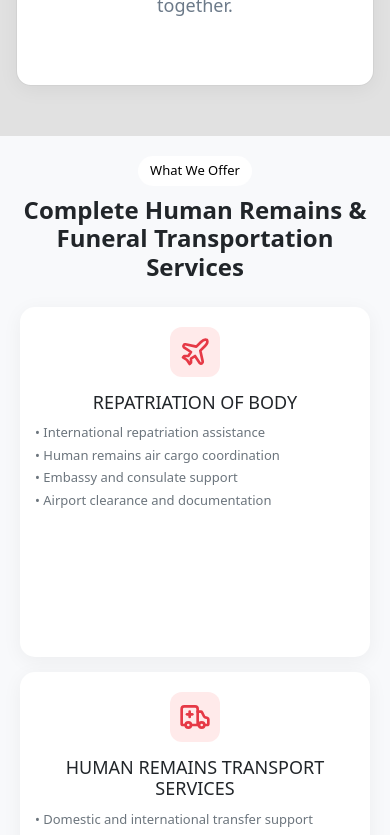
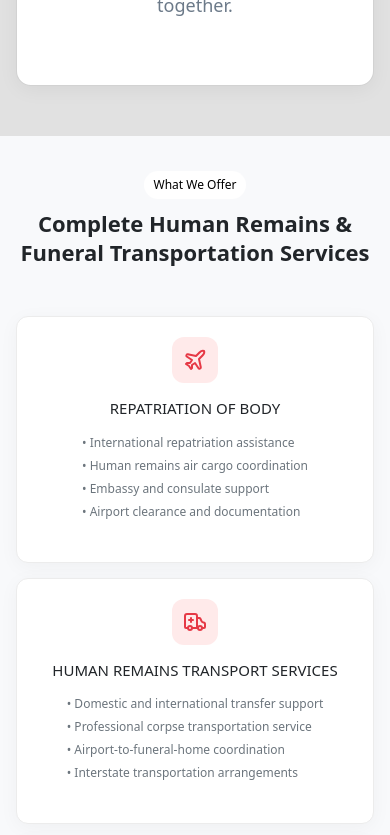
Before and after one commit to Humancare11/HMR, a React (Vite) app: page /dead-body-transfer in a window 390 px wide. Shown: the part 4800-5635 px from the top of the page. Built offline with nearby package versions, Linux system fonts and the light colour scheme.

Commit message:
mum page final

```diff
--- a/src/ads/demo.css
+++ b/src/ads/demo.css
@@ -307,7 +307,7 @@ body {
 }
 
 .urgent-strip p {
-    margin-bottom: 15px;
+  margin-bottom: 15px;
   font-size: clamp(1rem, 3vw, 35px);
   color: white;
 }
@@ -363,7 +363,7 @@ body {
   text-align: center;
   box-shadow: 0 4px 20px rgba(0, 0, 0, 0.05);
   transition: 0.3s ease;
-   width: 100%;
+  width: 100%;
   min-height: 300px;
 }
 
@@ -448,24 +448,45 @@ body {
 
 /* GRID */
 .demo-services-grid {
-  display: flex;
-  gap: 25px;
-  align-items: center;
-  flex-wrap: wrap;
-  justify-content: center;
+  display: grid;
+  grid-template-columns: repeat(4, 1fr);
+  gap: 24px;
+  margin-top: 40px;
 }
 
 /* CARD */
 .demo-service-card {
-  background: #ffffff;
+  /* background: #ffffff;
   border-radius: 15px;
   padding: 30px 20px;
   width: 100%;
-max-width: 300px;
-min-height: 350px;
+  max-width: 300px;
+  min-height: 350px;
   text-align: left;
   box-shadow: 0 4px 20px rgba(0, 0, 0, 0.05);
-  transition: 0.3s ease;
+  transition: 0.3s ease; */
+
+  background: #ffffff;
+  border-radius: 18px;
+  padding: 35px 28px;
+  text-align: center;
+
+  display: flex;
+  flex-direction: column;
+  align-items: center;
+  justify-content: flex-start;
+
+  min-height: 200px;
+
+  width: 280px;
+
+  border: 1px solid #ececec;
+
+  box-shadow: 0 4px 20px rgba(0, 0, 0, 0.04);
+
+  transition:
+    transform 0.3s ease,
+    box-shadow 0.3s ease;
 }
 
 .demo-service-card:hover {
@@ -489,7 +510,7 @@ min-height: 350px;
 /* TEXT */
 .demo-service-card h3 {
   font-size: 18px;
-  margin-bottom: 10px;
+  margin-bottom: 15px;
   text-align: center;
 
 
@@ -503,46 +524,175 @@ min-height: 350px;
 .demo-service-card ul li {
   font-size: 14px;
   color: #6c757d;
+  text-align: left;
   margin-bottom: 6px;
 }
 
+
 /* Responsive Media Queries */
-
-/* Tablet */
+/* =========================================================
+   RESPONSIVENESS - SERVICES SECTION
+========================================================= */
+
+/* LARGE LAPTOP */
+@media (max-width: 1200px) {
+
+  .demo-services-container {
+    max-width: 100%;
+  }
+
+  .demo-services-grid {
+    grid-template-columns: repeat(4, 1fr);
+    gap: 20px;
+  }
+
+  .demo-service-card {
+    width: 100%;
+    min-width: 0;
+    padding: 32px 22px;
+  }
+
+}
+
+/* LAPTOP / TABLET */
 @media (max-width: 1024px) {
+
   .demo-services-section {
-    padding: 60px 20px;
+    padding: 55px 20px;
+  }
+
+  .demo-service-main-heading {
+    font-size: 30px;
+    line-height: 1.3;
+  }
+
+  .demo-description {
+    font-size: 15px;
+    line-height: 1.7;
+    margin-bottom: 35px;
   }
 
   .demo-services-grid {
-    gap: 20px;
-  }
-}
-
-/* Mobile */
+    grid-template-columns: repeat(2, 1fr);
+    gap: 22px;
+    margin-top: 35px;
+  }
+
+  .demo-service-card {
+    width: 100%;
+    min-height: 100%;
+    padding: 30px 24px;
+  }
+
+  .demo-service-card h3 {
+    font-size: 18px;
+    line-height: 1.4;
+  }
+
+  .demo-service-card ul li {
+    font-size: 14px;
+    line-height: 1.7;
+  }
+
+}
+
+/* TABLET */
 @media (max-width: 768px) {
+
   .demo-services-section {
-    padding: 40px 20px;
+    padding: 50px 18px;
+  }
+
+  .service-tag {
+    font-size: 13px;
+    padding: 5px 12px;
   }
 
   .demo-service-main-heading {
     font-size: 28px;
+    margin-bottom: 18px;
+  }
+
+  .demo-description {
+    font-size: 14px;
+    margin-bottom: 30px;
   }
 
   .demo-services-grid {
-    flex-direction: column;
-    gap: 20px;
+    grid-template-columns: repeat(2, 1fr);
+    gap: 18px;
+    margin-top: 30px;
   }
 
   .demo-service-card {
     width: 100%;
-    max-width: 350px;
-    height: auto;
-    padding: 25px 20px;
+    padding: 28px 20px;
+    border-radius: 16px;
+  }
+
+  .demo-services-icon-box {
+    width: 54px;
+    height: 54px;
+    margin-bottom: 14px;
+  }
+
+  .demo-services-icon-box svg {
+    width: 26px;
+    height: 26px;
+  }
+
+  .demo-service-card h3 {
+    font-size: 17px;
+    margin-bottom: 14px;
+  }
+
+  .demo-service-card ul li {
+    font-size: 13px;
+    line-height: 1.6;
+    margin-bottom: 5px;
+  }
+
+}
+
+/* MOBILE */
+@media (max-width: 576px) {
+
+  .demo-services-section {
+    padding: 40px 16px;
+  }
+
+  .service-tag {
+    font-size: 12px;
+    padding: 5px 10px;
+  }
+
+  .demo-service-main-heading {
+    font-size: 24px;
+    line-height: 1.3;
+    margin-bottom: 16px;
+  }
+
+  .demo-description {
+    font-size: 14px;
+    line-height: 1.6;
+    margin-bottom: 24px;
+  }
+
+  .demo-services-grid {
+    grid-template-columns: 1fr;
+    gap: 18px;
+    margin-top: 25px;
+  }
+
+  .demo-service-card {
+    width: 100%;
+    min-height: auto;
+    padding: 24px 18px;
+    border-radius: 14px;
   }
 
   .demo-service-card:hover {
-    transform: none;
+    transform: translateY(-4px);
   }
 
   .demo-services-icon-box {
@@ -550,33 +700,32 @@ min-height: 350px;
     height: 50px;
   }
 
+  .demo-services-icon-box svg {
+    width: 24px;
+    height: 24px;
+  }
+
   .demo-service-card h3 {
-    font-size: 20px;
+    font-size: 16px;
+    line-height: 1.5;
   }
 
   .demo-service-card ul li {
-    font-size: 14px;
-    margin-bottom: 4px;
-  }
-}
-
-/* Small Mobile */
-@media (max-width: 480px) {
+    font-size: 13px;
+    line-height: 1.5;
+  }
+
+}
+
+/* SMALL MOBILE */
+@media (max-width: 400px) {
+
   .demo-services-section {
-    padding: 20px 15px;
+    padding: 35px 12px;
   }
 
   .demo-service-main-heading {
-    font-size: 24px;
-  }
-
-  .demo-description {
-    font-size: 16px;
-  }
-
-  .service-tag {
-    font-size: 13px;
-    padding: 5px 12px;
+    font-size: 22px;
   }
 
   .demo-services-grid {
@@ -585,18 +734,24 @@ min-height: 350px;
 
   .demo-service-card {
     padding: 20px 15px;
+    border-radius: 12px;
   }
 
   .demo-service-card h3 {
-    font-size: 18px;
+    font-size: 15px;
   }
 
   .demo-service-card ul li {
-    font-size: 13px;
-    margin-bottom: 3px;
-  }
-}
-
+    font-size: 12px;
+    line-height: 1.5;
+  }
+
+  .demo-services-icon-box {
+    width: 46px;
+    height: 46px;
+  }
+
+}
 
 /* section 5: why */
 .demo-why-section {
@@ -1308,6 +1463,7 @@ min-height: 350px;
   gap: 16px;
   margin-bottom: 35px;
 }
+
 /* ---------------- CITY BADGE ---------------- */
 
 /* CITIES WRAPPER */
@@ -1370,6 +1526,7 @@ min-height: 350px;
 .international-badge {
   word-break: break-word;
 }
+
 /* GLOW EFFECT */
 
 .city-badge::before {
```
